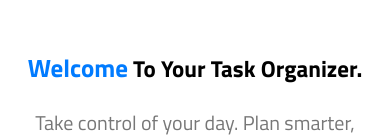
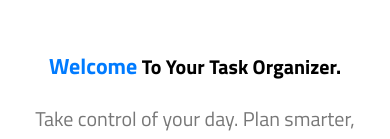
Before and after one commit to mohamedgaber55/To-Do-List-App, a plain HTML site: page index.html in a window 390 px wide. Shown: the part 414-553 px from the top of the page. Drawn offline with Linux system fonts and the light colour scheme.

Commit message:
Update index.html

```diff
--- a/index.html
+++ b/index.html
@@ -93,11 +93,11 @@
                 text-align: center;
             }
             .text h2 {
-                font-size: 23px;
+                font-size: 20px;
                 margin-bottom: 20px;
             }
             .welcome{
-                font-size: 25px;
+                font-size: 22px;
             }
             .bigger{
                 display: none;
```
